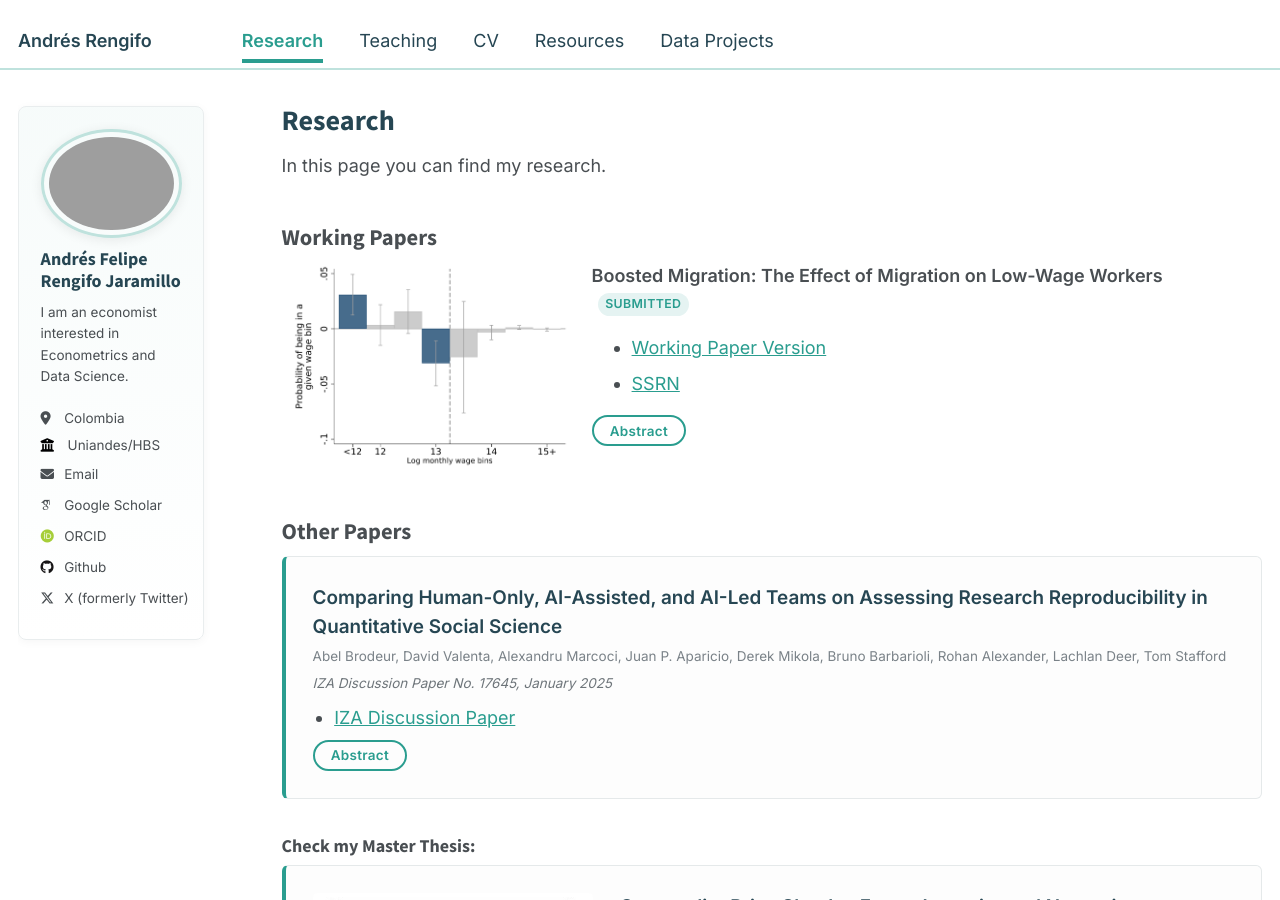
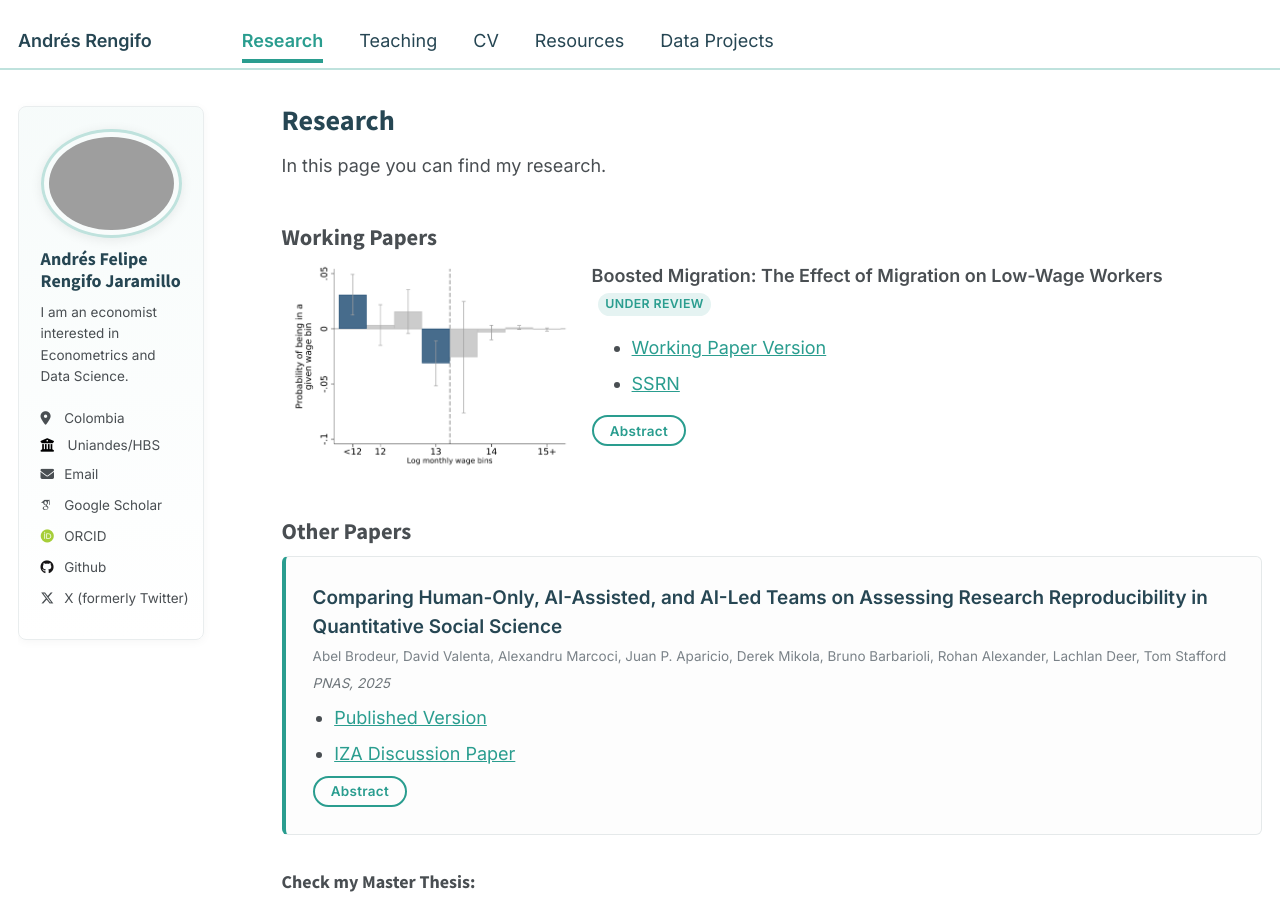
Before and after one commit to RengifoAndres/RengifoAndres.github.io, a Jekyll site: the page built from _pages/Research.md, in a window 1280 px wide and 900 px high. Built offline with Jekyll 4.4.1, drawn with Linux system fonts in a browser that asks for light colours; some web fonts are replaced.

Commit message:
Update paper status, PNAS link, and Good Business Lab URL
- Change Boosted Migration status from Submitted to Under Review
- Add PNAS published version link for the reproducibility paper
- Update Good Business Lab URL to goodbusinesslablatam.org

Co-Authored-By: Claude Opus 4.6 <noreply@anthropic.com>

```diff
--- a/_pages/Research.md
+++ b/_pages/Research.md
@@ -28,7 +28,7 @@ In this page you can find my research.
 <div style="display: flex; align-items: flex-start; margin-bottom: 20px;">
      <img src="/images/research_images/bunching.png" alt="Event" style="width: 290px; height: auto; margin-right: 20px;">
   <div>
-    <strong>Boosted Migration: The Effect of Migration on Low-Wage Workers</strong> <span class="paper-status">Submitted</span><br>
+    <strong>Boosted Migration: The Effect of Migration on Low-Wage Workers</strong> <span class="paper-status">Under Review</span><br>
     <ul>
       <li><a href="/files/MigML.pdf">Working Paper Version</a></li>
       <li><a href="https://papers.ssrn.com/sol3/papers.cfm?abstract_id=5668270">SSRN</a></li>
@@ -54,8 +54,9 @@ A placebo group with low predicted exposure, but subject to the same local labor
   <div>
     <strong>Comparing Human-Only, AI-Assisted, and AI-Led Teams on Assessing Research Reproducibility in Quantitative Social Science</strong><br>
     <span class="paper-authors">Abel Brodeur, David Valenta, Alexandru Marcoci, Juan P. Aparicio, Derek Mikola, Bruno Barbarioli, Rohan Alexander, Lachlan Deer, Tom Stafford</span><br>
-    <span class="paper-venue">IZA Discussion Paper No. 17645, January 2025</span>
+    <span class="paper-venue">PNAS, 2025</span>
     <ul>
+      <li><a href="/files/brodeur-et-al-2026-ai-assisted-teams.pdf">Published Version</a></li>
       <li><a href="https://docs.iza.org/dp17645.pdf">IZA Discussion Paper</a></li>
     </ul>
     <!-- Button to toggle abstract -->
```
Also changed, not shown: _pages/about.md (+1 -1 lines).
